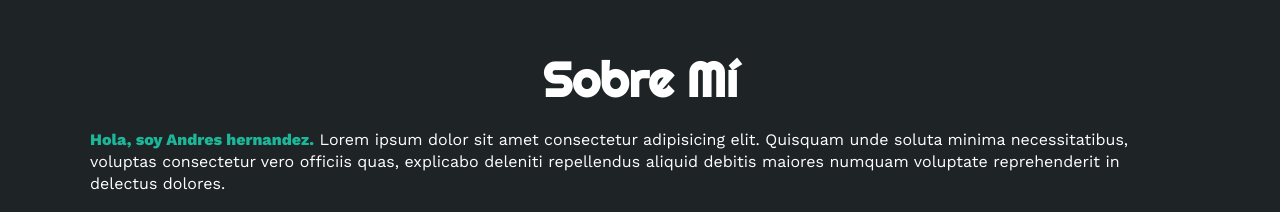
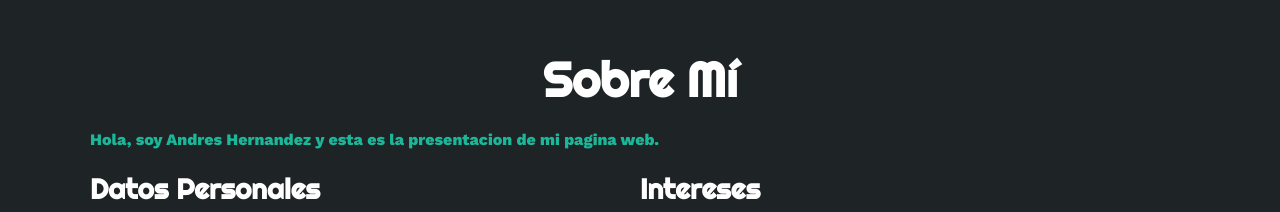
Before and after one commit to ahernandes121/ahernandes121.github.io, a plain HTML site: page index.html in a window 1280 px wide. Shown: the part 820-1032 px from the top of the page. Drawn offline with nearby package versions, Linux system fonts and the light colour scheme.

Commit message:
Add files via upload

```diff
--- a/index.html
+++ b/index.html
@@ -54,7 +54,7 @@
     <section id="sobremi" class="sobremi">
         <div class="contenido-seccion">
             <h2>Sobre Mí</h2>
-            <p><span>Hola, soy Andres hernandez.</span> Lorem ipsum dolor sit amet consectetur adipisicing elit. Quisquam unde soluta minima necessitatibus, voluptas consectetur vero officiis quas, explicabo deleniti repellendus aliquid debitis maiores numquam voluptate reprehenderit in delectus dolores.</p>
+            <p><span>Hola, soy Andres Hernandez y esta es la presentacion de mi pagina web.</p>
 
             <div class="fila">
                 <!-- datos personales -->
```
